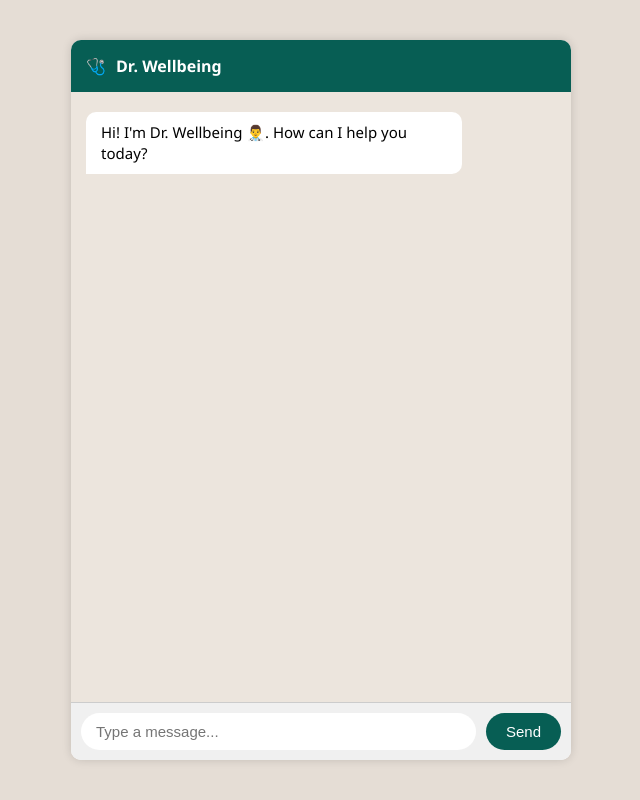
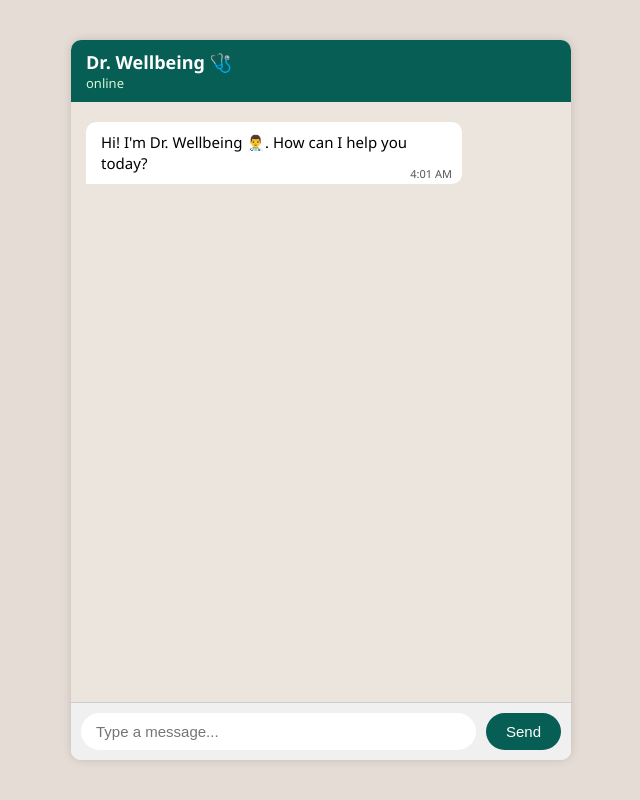
Before and after one commit to Lucky-Joshi/Doctor-Chatbot, a plain HTML site: page index.html in a window 1280 px wide. Shown: the whole page, without its empty margins (319-959 px from the left). Drawn offline with Linux system fonts and the light colour scheme.

Commit message:
version 4

```diff
--- a/index.html
+++ b/index.html
@@ -5,9 +5,7 @@
   <meta name="viewport" content="width=device-width, initial-scale=1.0"/>
   <title>Dr. Wellbeing Chat</title>
   <style>
-    * {
-      box-sizing: border-box;
-    }
+    * { box-sizing: border-box; }
     body {
       margin: 0;
       font-family: 'Segoe UI', sans-serif;
@@ -33,15 +31,18 @@
     .chat-header {
       background: #075e54;
       color: white;
-      padding: 15px;
-      font-weight: bold;
+      padding: 10px 15px;
       display: flex;
-      align-items: center;
+      flex-direction: column;
     }
 
-    .chat-header::before {
-      content: "🩺";
-      margin-right: 10px;
+    .chat-header strong {
+      font-size: 18px;
+    }
+
+    .chat-header small {
+      font-size: 13px;
+      color: #d2f8d2;
     }
 
     .chat-body {
@@ -60,6 +61,15 @@
       max-width: 80%;
       font-size: 15px;
       line-height: 1.4;
+      position: relative;
+    }
+
+    .message .timestamp {
+      font-size: 11px;
+      color: #555;
+      position: absolute;
+      bottom: 3px;
+      right: 10px;
     }
 
     .user {
@@ -111,9 +121,15 @@
 </head>
 <body>
   <div class="chat-container">
-    <div class="chat-header">Dr. Wellbeing</div>
+    <div class="chat-header">
+      <strong>Dr. Wellbeing 🩺</strong>
+      <small>online</small>
+    </div>
     <div class="chat-body" id="chatBody">
-      <div class="message bot">Hi! I'm Dr. Wellbeing 👨‍⚕️. How can I help you today?</div>
+      <div class="message bot">
+        Hi! I'm Dr. Wellbeing 👨‍⚕️. How can I help you today?
+        <div class="timestamp" id="ts0"></div>
+      </div>
     </div>
     <div class="chat-input">
       <input type="text" id="userInput" placeholder="Type a message..." />
@@ -176,6 +192,12 @@
       const msgDiv = document.createElement("div");
       msgDiv.className = `message ${sender}`;
       msgDiv.innerText = text;
+
+      const ts = document.createElement("div");
+      ts.className = "timestamp";
+      ts.innerText = getCurrentTime();
+      msgDiv.appendChild(ts);
+
       chatBody.appendChild(msgDiv);
       chatBody.scrollTop = chatBody.scrollHeight;
     }
@@ -183,17 +205,29 @@
     function getBotReply(userInput) {
       const lower = userInput.toLowerCase();
 
-      // Check general chat
       for (const phrase in generalConversations) {
         if (lower.includes(phrase)) return generalConversations[phrase];
       }
 
-      // Check symptom keywords
       for (const keyword in symptomResponses) {
         if (lower.includes(keyword)) return symptomResponses[keyword];
       }
 
       return "Hmm, I'm not sure about that one! Better consult a real doctor 😊";
+    }
+
+    function getCurrentTime() {
+      const now = new Date();
+      let hours = now.getHours();
+      const minutes = now.getMinutes().toString().padStart(2, '0');
+      const ampm = hours >= 12 ? 'PM' : 'AM';
+      hours = hours % 12 || 12;
+      return `${hours}:${minutes} ${ampm}`;
+    }
+
+    // Add timestamp to first welcome message
+    window.onload = () => {
+      document.getElementById("ts0").innerText = getCurrentTime();
     }
 
     document.getElementById("userInput").addEventListener("keypress", function(e) {
```
